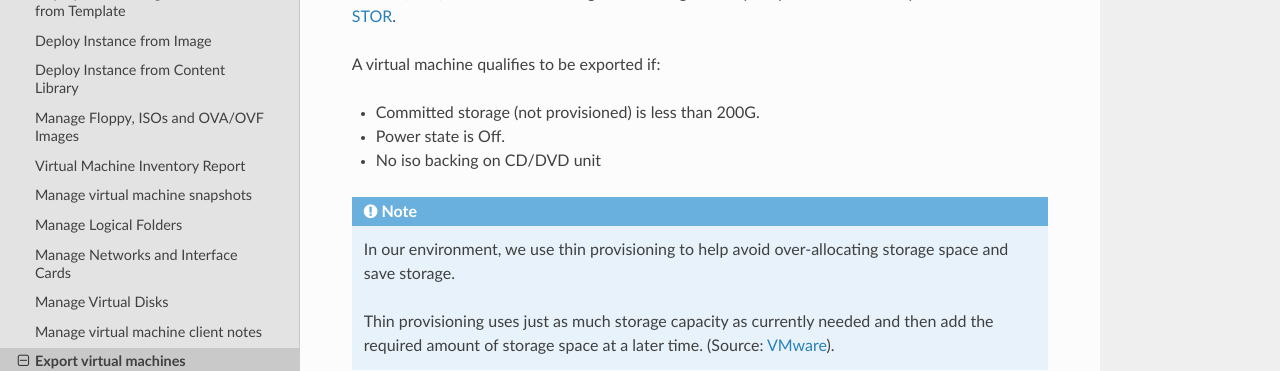
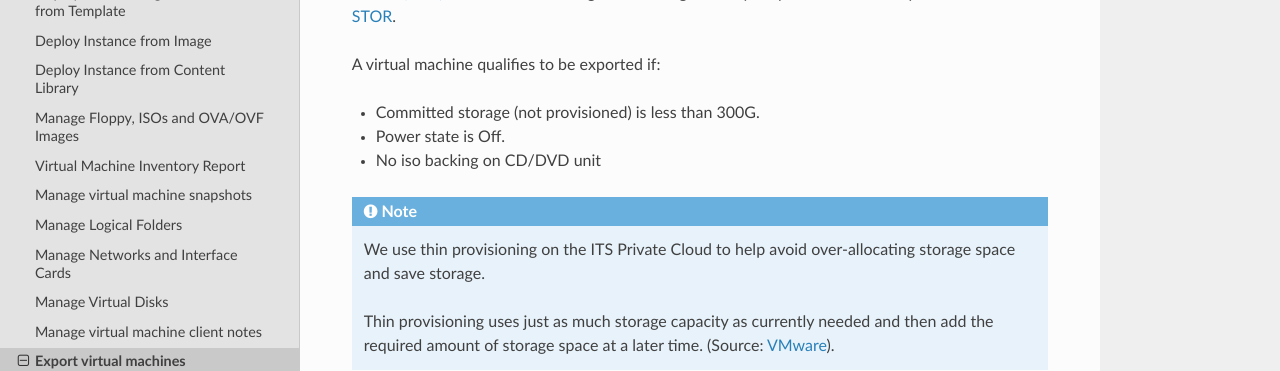
Before and after one commit to EIS-ITS/vss-cli, a Sphinx documentation site: the page built from docs/examples/export-vm.rst, in a window 1280 px wide and 900 px high. Shown: the part 203-574 px from the top of the window. Built offline with Sphinx 7.4.7 and the Read the Docs theme 2.0.0, drawn with Linux system fonts in a browser that asks for light colours; the version number could not be read and is left out.

```diff
--- a/docs/examples/export-vm.rst
+++ b/docs/examples/export-vm.rst
@@ -9,13 +9,13 @@ in `VSKEY-STOR`_.
 
 A virtual machine qualifies to be exported if:
 
-* Committed storage (not provisioned) is less than 200G.
+* Committed storage (not provisioned) is less than 300G.
 * Power state is Off.
 * No iso backing on CD/DVD unit
 
 .. note::
 
-     In our environment, we use thin provisioning to help avoid
+     We use thin provisioning on the ITS Private Cloud to help avoid
      over-allocating storage space and save storage.
 
      Thin provisioning uses just as much storage capacity as
```
Also changed, not shown: CHANGELOG.md (+14 -1 lines), .bumpversion.cfg, 3 other files.
